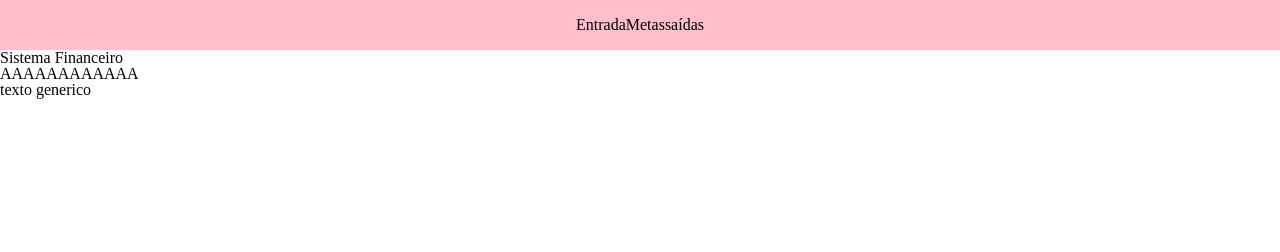
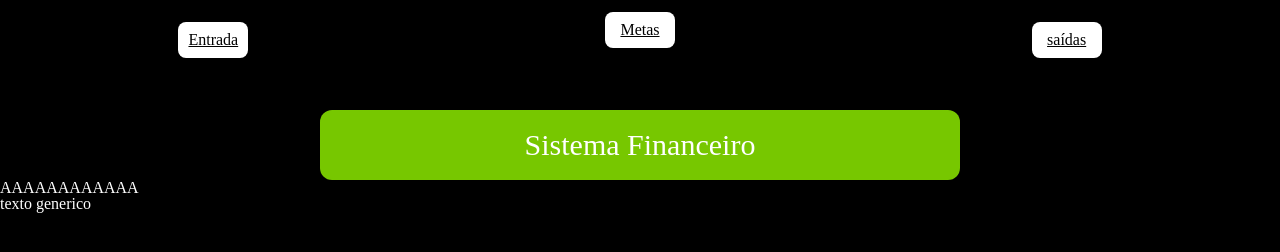
Before and after one commit to estrela801/sitema-gestao-financeira, a plain HTML site: page index.HTML in a window 1280 px wide. Drawn offline with Linux system fonts and the light colour scheme.

Commit message:
style: firsts styles for the new sections

```diff
--- a/style.css
+++ b/style.css
@@ -1,11 +1,46 @@
-.raiz{
+.root{
     color: white;
 }
-header{
-    background-color: pink;
+body{
+    background-color: black;
+}
+.header{
     width: 100vw;
-    height: 50px;
+    height: 80px;
+    display: flex;
+    align-items: center;
+    justify-content: space-around;
+    margin-bottom: 30px;
+}
+.link{
     display: flex;
     align-items: center;
     justify-content: center;
+    background-color: #fff;
+    color: black;
+    padding: 10px;
+    width: 50px;
+    font-size: 16px;
+    text-decoration: underline;
+    border-radius: 8px;
 }
+.header .link-top{
+    margin-bottom: 20px;
+}
+.bg-titulo{
+    display: flex;
+    /* align-items: center; */
+    justify-content: center;
+    width: 100vw;
+}
+.titulo{
+    display: flex;
+    align-items: center;
+    justify-content: center;
+    color: white;
+    font-size: 30px;
+    height: 70px;
+    width: 50%;
+    background-color: rgb(119, 199, 0);
+    border-radius: 12px;
+}
```
